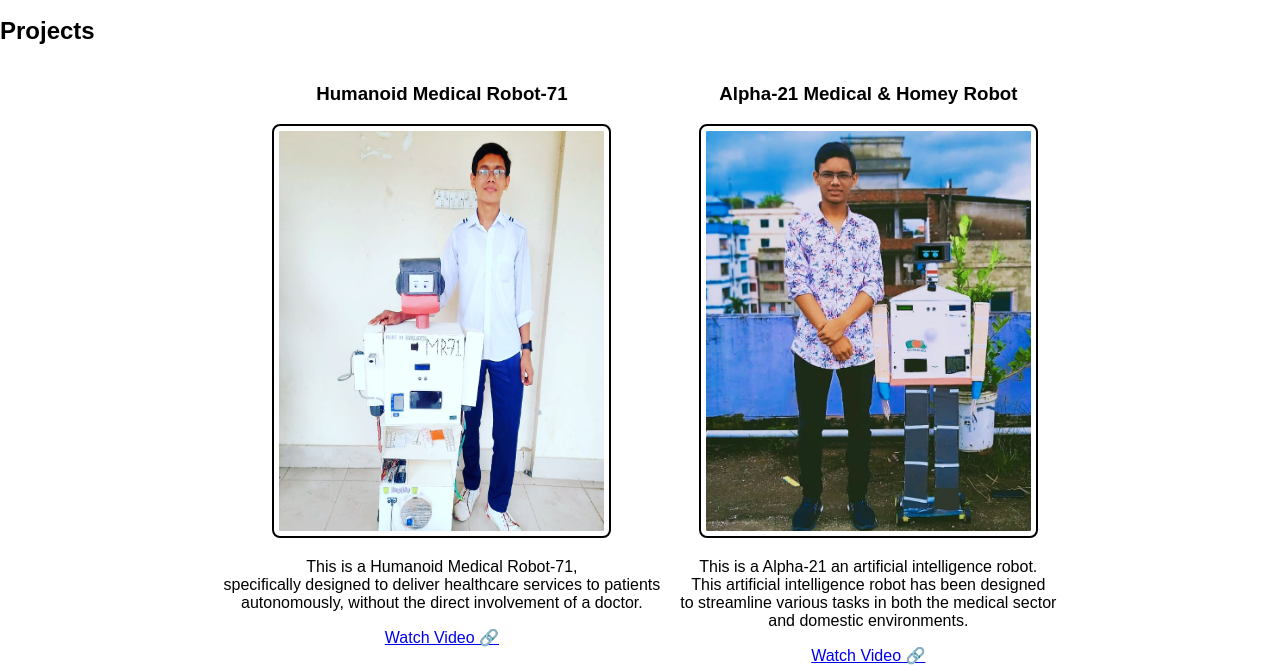
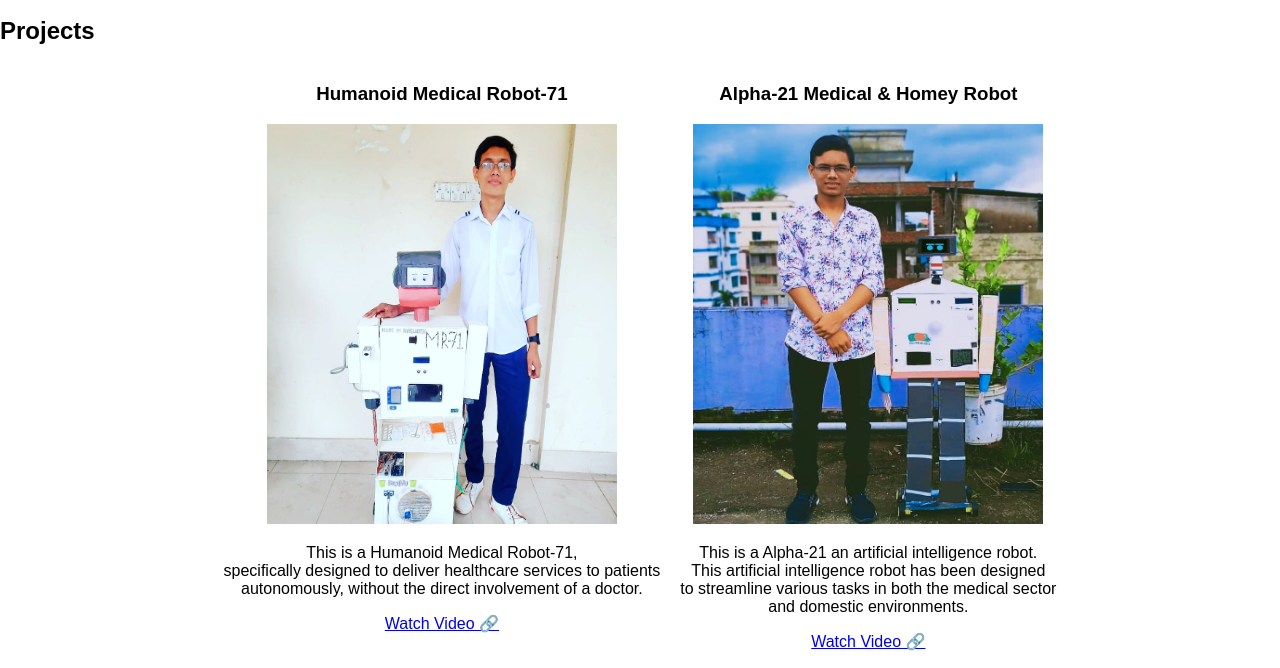
Before and after one commit to mdzihadulislam/mdzihad.github.io, a plain HTML site: page index.html in a window 1280 px wide. Shown: the part 951-1619 px from the top of the page. Drawn offline with Linux system fonts and the light colour scheme.

Commit message:
Update index.html

```diff
--- a/index.html
+++ b/index.html
@@ -106,14 +106,14 @@
 
     <div>
       <h3>Humanoid Medical Robot-71</h3>
-      <img src="MedicalRobot.jpg" alt="MedicalRobot" width="350" height="400" class="boxed-image"/>
+      <img src="MedicalRobot.jpg" alt="MedicalRobot" width="350" height="400"/>
       <p>This is a Humanoid Medical Robot-71,<br>  specifically designed to deliver healthcare services to patients<br> autonomously, without the direct involvement of a doctor.
 </p>
       <a href="https://youtu.be/oVUG3B_AB6I?si=DJuMH4Zz1csJnQAp" target="_blank">Watch Video 🔗</a>
     </div>
     <div>
       <h3>Alpha-21 Medical & Homey Robot</h3>
-      <img src="Alpharobot.jpg" alt="AlphaRobot" width="350" height="400" class="boxed-image"/>
+      <img src="Alpharobot.jpg" alt="AlphaRobot" width="350" height="400"/>
       <p>This is a Alpha-21 an artificial intelligence robot.
       <br>This artificial intelligence robot has been designed <br>to streamline various tasks
       in both the medical sector<br> and domestic environments.</p>
```
